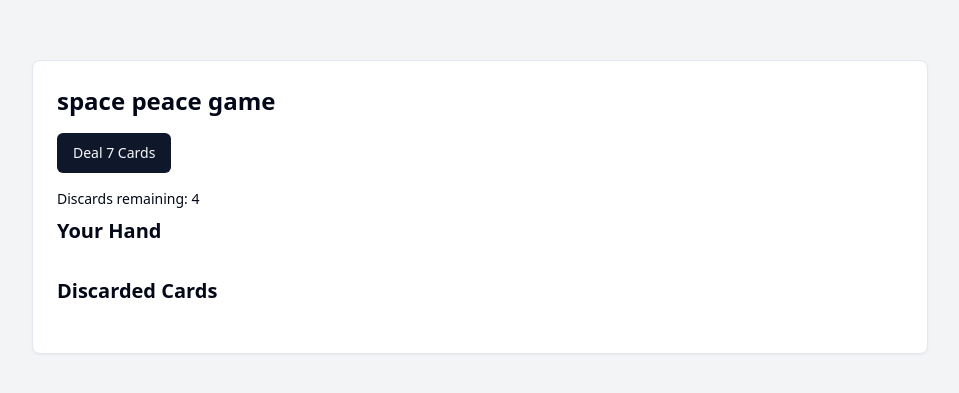
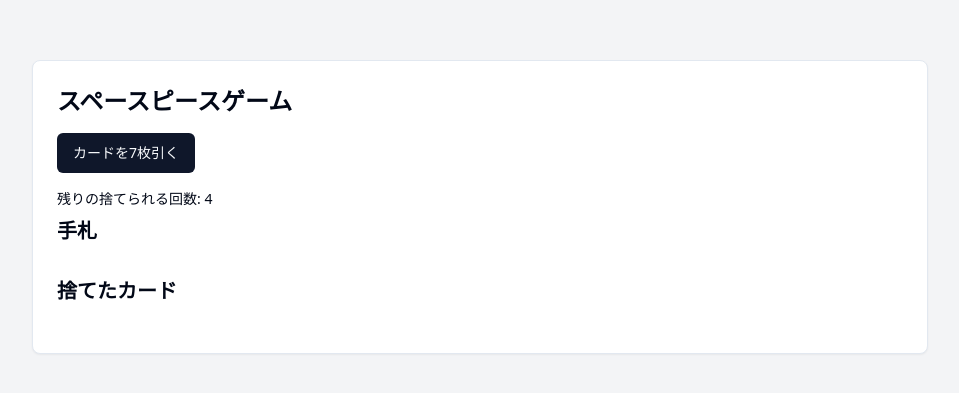
Before and after one commit to kyuu99tsukumo/spacepeacegame_demo, a Next.js app: page / in a window 1280 px wide. Shown: the part 193-586 px from the top of the page, without its empty margins (160-1119 px from the left). Built offline with nearby package versions, Linux system fonts and the light colour scheme.

Commit message:
Update VotingSystem.tsx

```diff
--- a/app/components/VotingSystem.tsx
+++ b/app/components/VotingSystem.tsx
@@ -9,15 +9,16 @@ type CardType = {
 }
 
 const words = [
-  'Sincerity', 'Trust', 'Respect', 'Responsibility', 'Effort', 'Courage', 'Love', 'Compassion', 'Friendship', 'Gratitude',
-  'Harmony', 'Patience', 'Kindness', 'Hope', 'Humility', 'Fairness', 'Justice', 'Creativity', 'Growth', 'Learning',
-  'Freedom', 'Empathy', 'Happiness', 'Challenge', 'Aspiration', 'Wisdom', 'Integrity', 'Solidarity', 'Conviction', 'Passion',
-  'Tolerance', 'Moderation', 'Contribution', 'Sustainability', 'Unity', 'Coordination', 'Honor', 'Duty', 'Honesty', 'Prosperity',
-  'Abundance', 'Cooperation', 'Independence', 'Stability', 'Determination', 'Flexibility', 'Safety', 'Fortitude', 'Confidence', 'Inspiration',
-  'Allocation', 'Ambition', 'Prudence', 'Coexistence', 'Mercy', 'Timing', 'Loyalty', 'Competence', 'Openness', 'Modesty',
-  'Selflessness', 'Frugality', 'Understanding', 'Consideration', 'Benevolence', 'Excellence', 'Obedience', 'Execution', 'Discipline', 'Peace',
-  'Initiative', 'Rationality', 'Insight', 'Intelligence', 'Agility', 'Resonance', 'Integration', 'Sensitivity', 'Truth', 'Faith',
-  'Sharing', 'Enthusiasm', 'Devotion', 'Knowledge', 'Attention', 'Inclusiveness', 'Sensibility', 'Intuition', 'Expectation'
+  '好奇心', '発見', '学び', '挑戦', '知識',
+  '統制', '視点', '賢さ', '法律', '変革',
+  '創造', '新しさ', '情熱', '夢', '冒険',
+  '未来', '豊かさ', '期待', '文化', '幸運',
+  '挑戦', 'エネルギー', '仕事', '金', '機会',
+  'リーダーシップ', '努力', '安全', '統制', '国家',
+  '未来', '悟り', '奇跡', '自由', '希望',
+  '絆', '再生', '記憶', '知識', '視点',
+  '分かち合い', '愛', 'コミュニティ', '絆', '未来',
+  'バランス', '信頼', '安全', '安住', '夢'
 ]
 
 const MAX_DISCARDS = 4
@@ -44,7 +45,7 @@ export default function ValuesCardGame() {
 
   const dealCards = () => {
     if (deck.length < 7) {
-      alert("Not enough cards in the deck!")
+      alert("デッキにカードが足りません！")
       return
     }
     const dealtCards = deck.slice(0, 7)
@@ -57,7 +58,7 @@ export default function ValuesCardGame() {
 
   const discardCard = (index: number) => {
     if (discardCount >= MAX_DISCARDS) {
-      alert("You've reached the maximum number of discards!")
+      alert("捨てられる回数の上限に達しました！")
       return
     }
     const [discardedCard] = hand.splice(index, 1)
@@ -88,7 +89,7 @@ export default function ValuesCardGame() {
       hand: hand.map(card => card.word),
       discarded: discarded.map(card => card.word)
     }
-    const resultText = `Result:\nHand: ${result.hand.join(', ')}\nDiscarded: ${result.discarded.join(', ')}\nhttps://x.com/space_peacegg`
+    const resultText = `@space_peacegg スペースピースゲームの結果：\n残したカード: ${result.hand.join(', ')}\n捨てたカード: ${result.discarded.join(', ')}`
 
     const twitterBaseUrl = "https://twitter.com/intent/tweet"
     const shareText = encodeURIComponent(resultText)
@@ -101,21 +102,21 @@ export default function ValuesCardGame() {
     <div className="min-h-screen bg-gray-100 flex flex-col items-center justify-center p-4">
       <Card className="w-full max-w-4xl">
         <CardContent className="p-6">
-          <h1 className="text-2xl font-bold mb-4">space peace game</h1>
+          <h1 className="text-2xl font-bold mb-4">スペースピースゲーム</h1>
           <Button onClick={dealCards} disabled={gameOver} className="mb-4">
-            Deal 7 Cards
+            カードを7枚引く
           </Button>
           <div className="mb-2 text-sm font-medium">
-            Discards remaining: {MAX_DISCARDS - discardCount}
+            残りの捨てられる回数: {MAX_DISCARDS - discardCount}
           </div>
           <div className="mb-6">
-            <h2 className="text-xl font-semibold mb-2">Your Hand</h2>
+            <h2 className="text-xl font-semibold mb-2">手札</h2>
             <div className="grid grid-cols-2 sm:grid-cols-3 md:grid-cols-4 gap-4 mb-4">
               {hand.map((card, index) => renderCard(card, index, discardCard))}
             </div>
           </div>
           <div>
-            <h2 className="text-xl font-semibold mb-2">Discarded Cards</h2>
+            <h2 className="text-xl font-semibold mb-2">捨てたカード</h2>
             <div className="grid grid-cols-2 sm:grid-cols-3 md:grid-cols-4 gap-4 mb-4">
               {discarded.map((card, index) => renderCard(card, index))}
             </div>
@@ -124,10 +125,10 @@ export default function ValuesCardGame() {
             <>
               <div className="flex items-center justify-center text-yellow-500 mt-4">
                 <AlertCircle className="mr-2" />
-                <span>Game Over! Only 3 cards remain in your hand.</span>
+                <span>ゲーム終了！手札が3枚になりました。</span>
               </div>
               <Button onClick={saveGameResult} className="mt-4">
-                Share Result on Twitter
+                結果をXでシェアする
               </Button>
             </>
           )}
```
